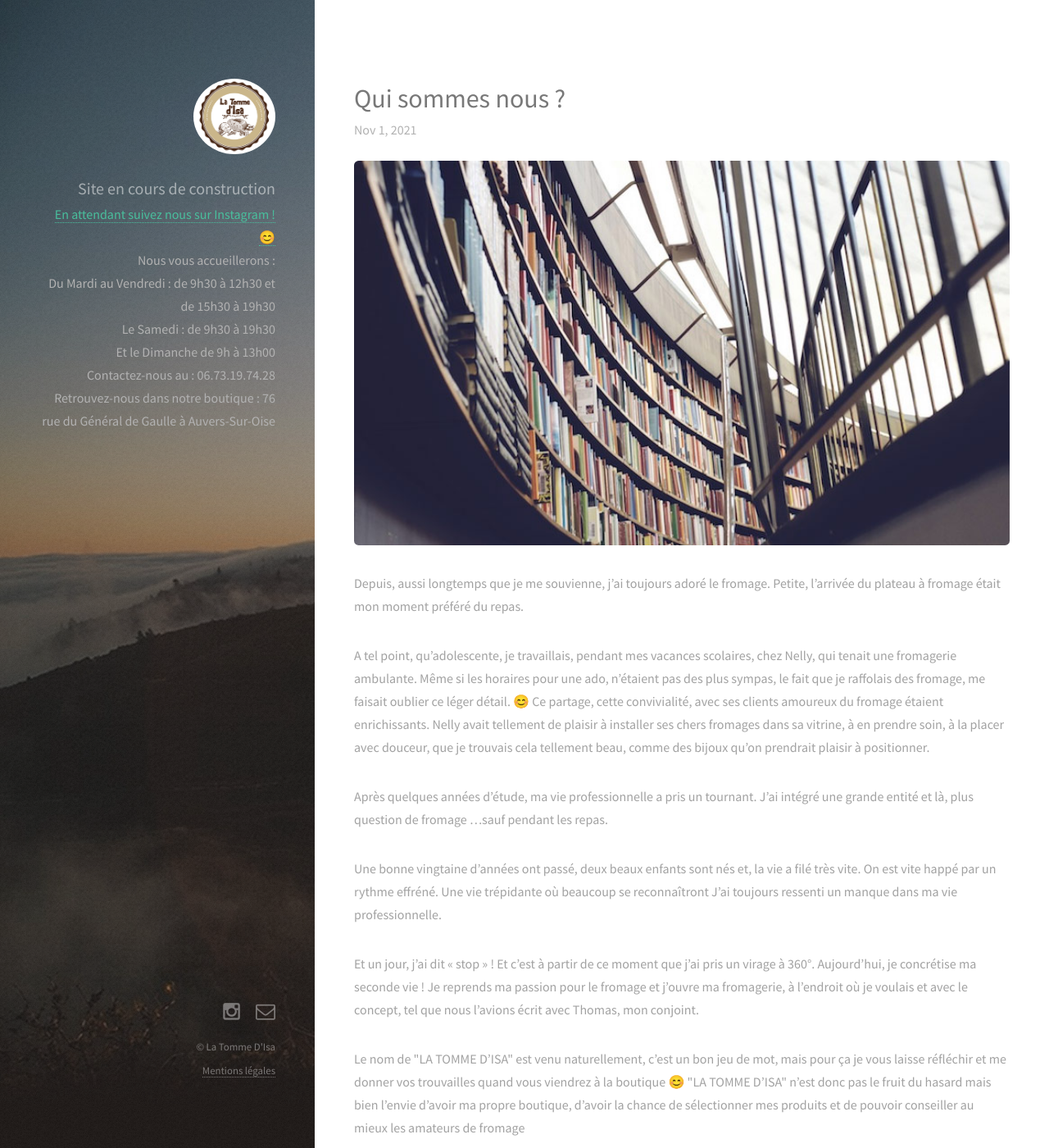
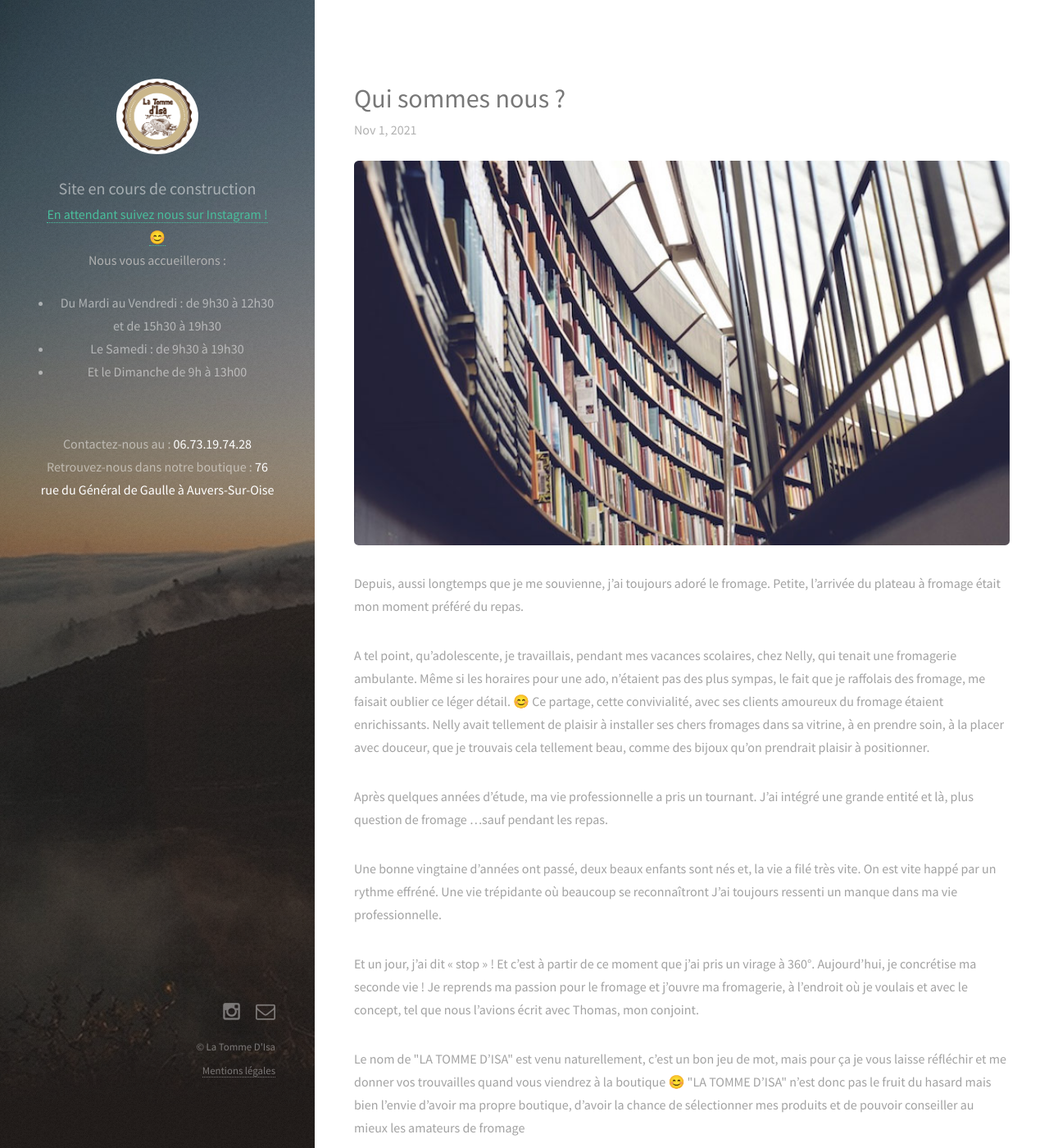
Before and after one commit to SachaCR/la-tomme-disa, a Jekyll site: the page built from index.html, in a window 1280 px wide and 1400 px high. Shown: the whole window at 82% size. Built offline with Jekyll 4.4.1, drawn with Linux system fonts in a browser that asks for light colours; nearby versions of some CDN libraries.

Commit message:
Customize sidebar

```diff
--- a/_layouts/default.html
+++ b/_layouts/default.html
@@ -31,17 +31,22 @@
 				<a href="https://instagram.com/tomme_disa?utm_medium=copy_link">En attendant suivez nous sur Instagram ! 😊</a>
 				</br>
 					Nous vous accueillerons :
+					<ul>
+						<li>
+							Du Mardi au Vendredi : de 9h30 à 12h30 et de 15h30 à 19h30
+						</li>
+						<li>
+							Le Samedi : de 9h30 à 19h30
+						</li>
+						<li>
+							Et le Dimanche de 9h à 13h00
+						</li>
+					</ul>
 				</br>
-					Du Mardi au Vendredi : de 9h30 à 12h30 et de 15h30 à 19h30
-				</br>
-					Le Samedi : de 9h30 à 19h30
-				</br>
-					Et le Dimanche de 9h à 13h00
-				</br>
-					Contactez-nous au : 06.73.19.74.28
+					Contactez-nous au : <strong>06.73.19.74.28</strong>
 				</br>
 				Retrouvez-nous dans notre boutique :
-				76 rue du Général de Gaulle à Auvers-Sur-Oise
+				<strong>76 rue du Général de Gaulle à Auvers-Sur-Oise</strong>
 			</p>
     </header>
 
--- a/css/main.css
+++ b/css/main.css
@@ -2468,7 +2468,7 @@
 		left: 0;
 		padding: 8em 4em 0 0;
 		position: fixed;
-		text-align: right;
+		text-align: center;
 		top: 0;
 		width: 35%;
 	}
```
